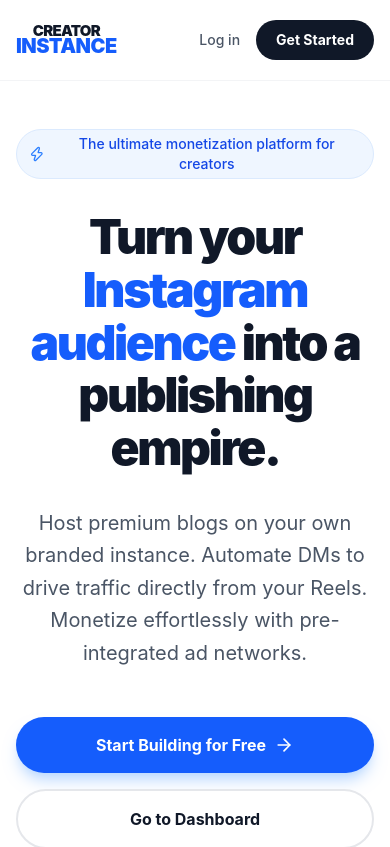
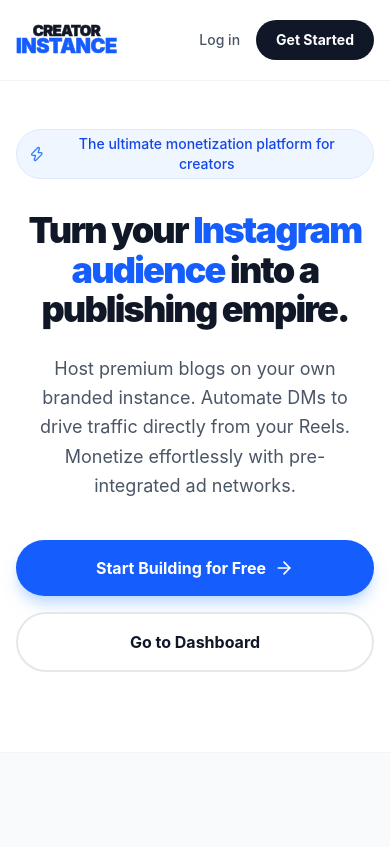
Before and after one commit to shashanksk8066/Creator-Instance, a React (Vite) app in the folder frontend/: page / in a window 390 px wide. Shown: the top 847 px of the page. Built offline with nearby package versions, Linux system fonts and the light colour scheme; no server answers.

Commit message:
Fix deployment workflow

```diff
--- a/frontend/src/components/Logo.tsx
+++ b/frontend/src/components/Logo.tsx
@@ -9,7 +9,7 @@
   };
 
   return (
-    <div className={`flex flex-col items-center justify-center font-black uppercase tracking-tight leading-[0.85] ${sizeClasses[size]} ${className}`}>
+    <div className={`flex flex-col items-center justify-center font-black uppercase tracking-tight leading-[0.85] max-md:[-webkit-text-stroke:0.5px_currentColor] ${sizeClasses[size]} ${className}`}>
       <span className="text-gray-900 tracking-tighter text-[0.75em]">Creator</span>
       <span className="text-blue-600">Instance</span>
     </div>
--- a/frontend/src/pages/LandingPage.tsx
+++ b/frontend/src/pages/LandingPage.tsx
@@ -34,10 +34,10 @@
           <Zap size={16} className="text-blue-500" />
           <span>The ultimate monetization platform for creators</span>
         </div>
-        <h1 className="text-5xl md:text-7xl font-black tracking-tighter mb-8 leading-[1.1] max-w-4xl mx-auto">
+        <h1 className="text-4xl sm:text-5xl md:text-7xl font-black tracking-tighter mb-6 md:mb-8 leading-[1.1] max-w-4xl mx-auto px-2">
           Turn your <span className="text-blue-600">Instagram audience</span> into a publishing empire.
         </h1>
-        <p className="text-xl text-gray-600 mb-12 max-w-2xl mx-auto leading-relaxed">
+        <p className="text-lg md:text-xl text-gray-600 mb-10 md:mb-12 max-w-2xl mx-auto leading-relaxed px-2">
           Host premium blogs on your own branded instance. Automate DMs to drive traffic directly from your Reels. Monetize effortlessly with pre-integrated ad networks.
         </p>
         <div className="flex flex-col sm:flex-row items-center justify-center gap-4">
@@ -136,12 +136,12 @@
       </section>
 
       {/* CTA Section */}
-      <section className="py-24">
-        <div className="max-w-4xl mx-auto px-4 text-center bg-black text-white py-16 rounded-[2rem] shadow-2xl relative overflow-hidden">
+      <section className="py-16 md:py-24">
+        <div className="max-w-4xl mx-4 md:mx-auto px-6 text-center bg-black text-white py-12 md:py-16 rounded-[2rem] shadow-2xl relative overflow-hidden">
           <div className="absolute top-0 right-0 -mt-16 -mr-16 w-64 h-64 bg-blue-600 rounded-full blur-[100px] opacity-50"></div>
           <div className="absolute bottom-0 left-0 -mb-16 -ml-16 w-64 h-64 bg-purple-600 rounded-full blur-[100px] opacity-30"></div>
 
-          <h2 className="text-4xl md:text-5xl font-black tracking-tight mb-6 relative z-10">Ready to own your audience?</h2>
+          <h2 className="text-3xl md:text-5xl font-black tracking-tight mb-4 md:mb-6 relative z-10">Ready to own your audience?</h2>
           <p className="text-xl text-gray-300 mb-10 max-w-2xl mx-auto relative z-10">
             Join thousands of creators who are already monetizing their traffic independently.
           </p>
@@ -153,10 +153,10 @@
 
       {/* Footer */}
       <footer className="border-t border-gray-100 py-12">
-        <div className="max-w-7xl mx-auto px-4 sm:px-6 lg:px-8 flex flex-col md:flex-row justify-between items-center gap-6">
+        <div className="max-w-7xl mx-auto px-4 sm:px-6 lg:px-8 flex flex-col md:flex-row justify-between items-center gap-6 text-center md:text-left">
           <Logo size="sm" className="opacity-80 grayscale" />
 
-          <div className="flex gap-6 text-sm font-medium text-gray-500">
+          <div className="flex flex-wrap justify-center md:justify-end gap-4 md:gap-6 text-sm font-medium text-gray-500">
             <Link to="/support" className="hover:text-gray-900 transition-colors">Support</Link>
             <Link to="/privacy" className="hover:text-gray-900 transition-colors">Privacy Policy</Link>
             <Link to="/terms" className="hover:text-gray-900 transition-colors">Terms of Service</Link>
```
